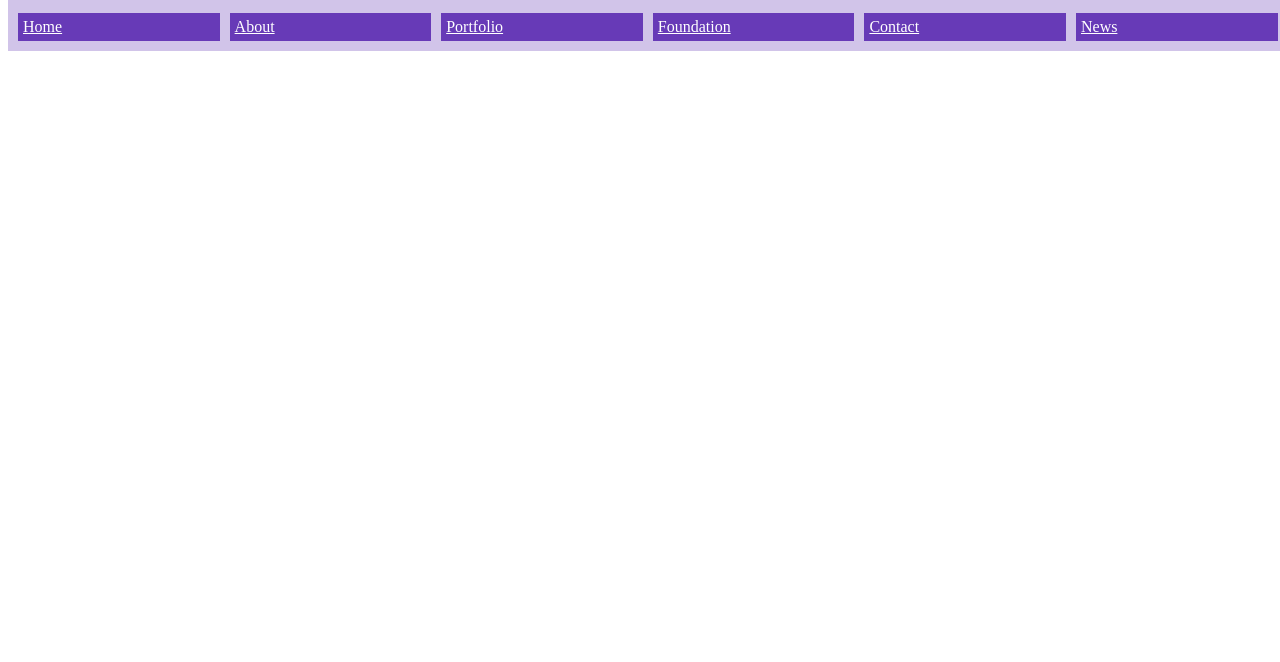
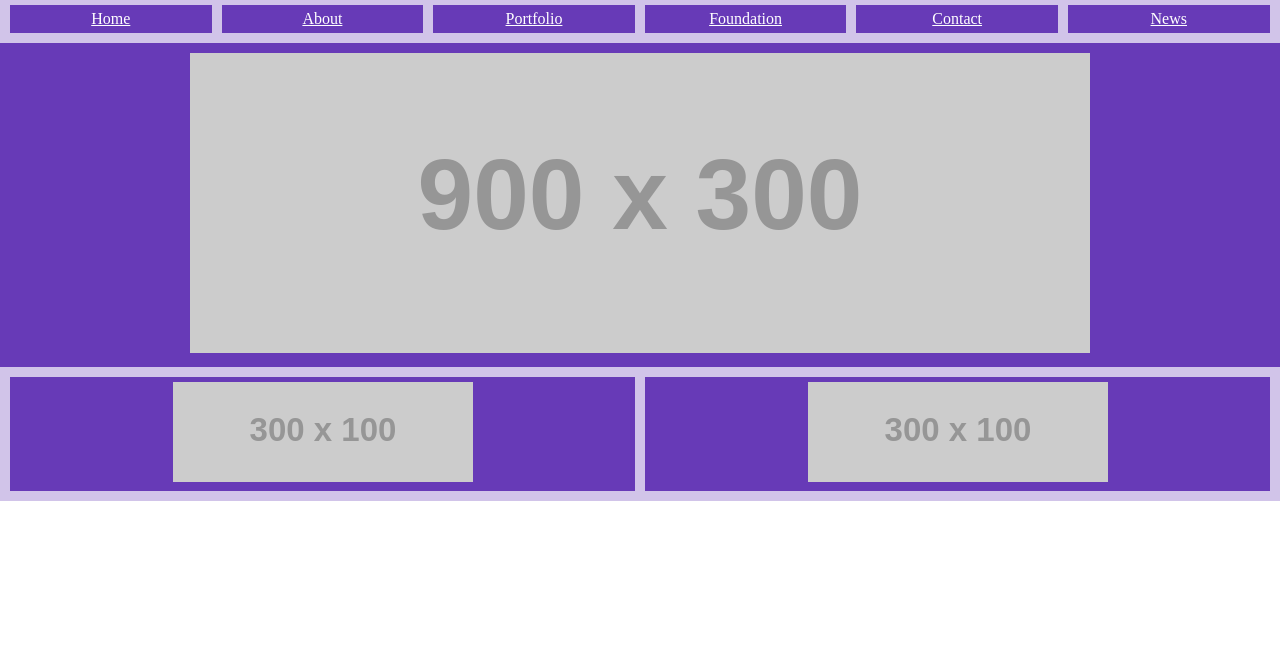
Before and after one commit to mvargasvega/About-Me, a plain HTML site: page index.html in a window 1280 px wide. Shown: the part 138-800 px from the top of the page. Drawn offline with Linux system fonts and the light colour scheme; placeholder pictures from the web are drawn by us.

Commit message:
Added image place holder for slide and hire me section on HTML. Also added 1,2 columns to style.css

```diff
--- a/css/style.css
+++ b/css/style.css
@@ -3,6 +3,14 @@
 }
 
 
+body{
+margin: 0;
+text-align: center;
+}
+
+img{
+  max-width: 100%;
+}
 
 /* -----------------------
 Layout
@@ -51,6 +59,15 @@ grid-template-columns: repeat(6, minmax(100px,16%));
 padding: 10px;
 }
 
+.column1{
+  grid-template-rows: repeat(1, minmax(100px,100%));
+  padding: 10px
+}
+.column2{
+  grid-template-columns: repeat(2,minmax(100px,50%));
+  padding: 10px;
+}
+
 
 .PhotoSlider{
   height: auto;
--- a/index.html
+++ b/index.html
@@ -10,7 +10,6 @@
     	<script src="js/main.js" defer></script>
 </head>
 <body class ="wrap">
-
       	<header class="">
           <section class="container reponsiveHead">
 
@@ -33,9 +32,7 @@
                     <a href=""><i class="fa fa-envelope-square" aria-hidden="true"></i></a>
               </div>
           </section>
-
           <nav class ="container reponsiveNav">
-
                           <!-- Navigation bar -->
                           <a class="testItem" href="#">Home</a>
                           <a class="testItem" href="#">About</a>
@@ -43,18 +40,24 @@
                           <a class="testItem" href="#">Foundation</a>
                           <a class="testItem" href="#">Contact</a>
                           <a class="testItem" href="#">News</a>
-
           </nav>
-
       	</header>
 
-        <section class ="flex-wrapper">
-              <div class="PhotoSlider">
-
+        <section class ="container">
+              <div class="column1 testItem">
+                <img src="http://via.placeholder.com/900x300" alt="">
               </div>
-                <!-- Photo slider -->
         </section>
               <!-- bottom tab of information to contact me -->
+              <!-- container for hire me box -->
+        <section class="container column2">
+            <div class="testItem">
+              <img src="http://via.placeholder.com/300x100" alt="">
+            </div>
+            <div class="testItem">
+              <img src="http://via.placeholder.com/300x100" alt="">
+            </div>
+        </section>
         <section>
 
         </section>
```
